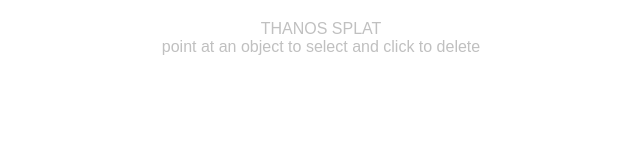
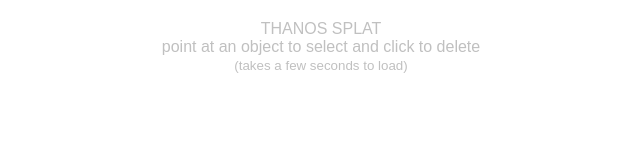
Before and after one commit to jeremypaton/womblelabsdemos, a website: page public/thanos.html in a window 1280 px wide. Shown: the full height of the page, 319-959 px from the left. Drawn offline with nearby package versions, Linux system fonts and the light colour scheme.

Commit message:
Add loading text to thanos.html
- Add '(takes a few seconds to load)' message to header
- Helps users understand the PLY file loading delay
- Improves user experience with loading expectation

```diff
--- a/public/thanos.html
+++ b/public/thanos.html
@@ -30,7 +30,7 @@
 </head>
 
 <body>
-  <header>THANOS SPLAT<br>point at an object to select and click to delete</header>
+  <header>THANOS SPLAT<br>point at an object to select and click to delete<br><small>(takes a few seconds to load)</small></header>
   <script type="importmap">
     {
       "imports": {
```
